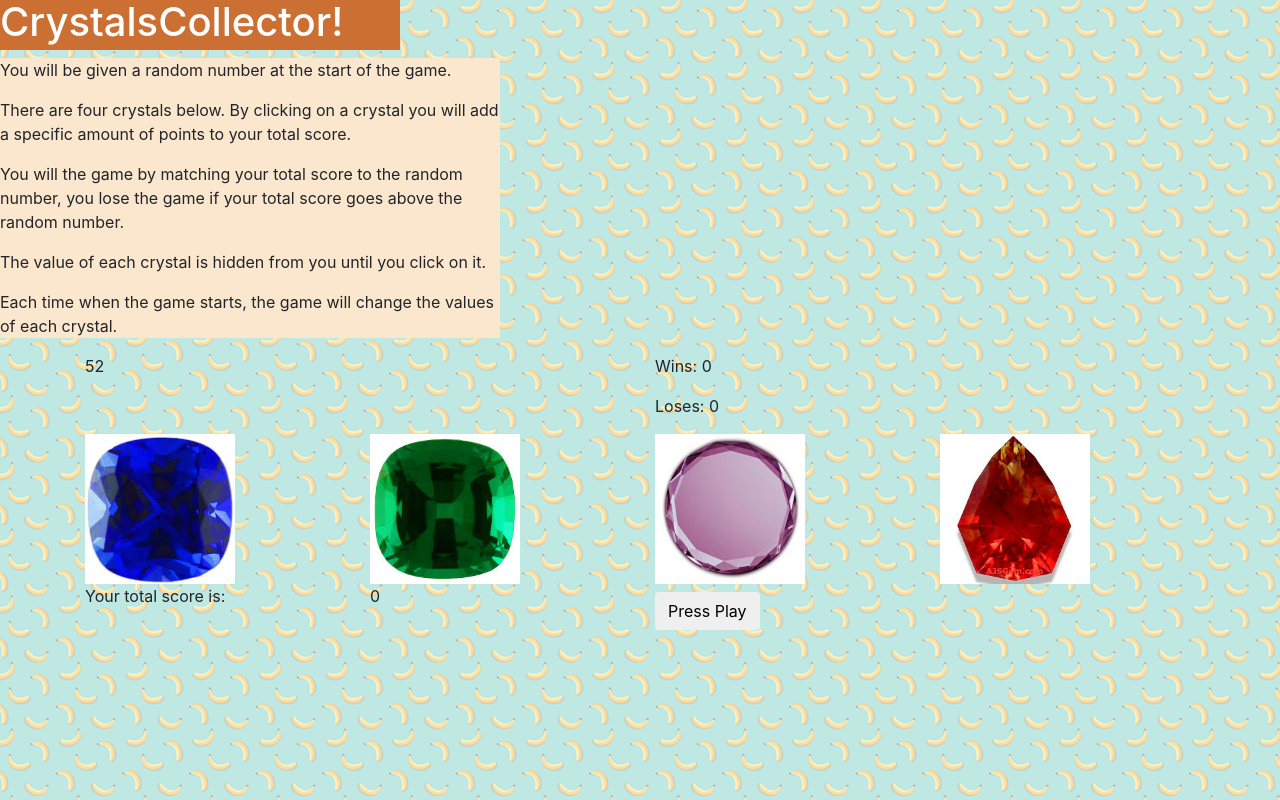
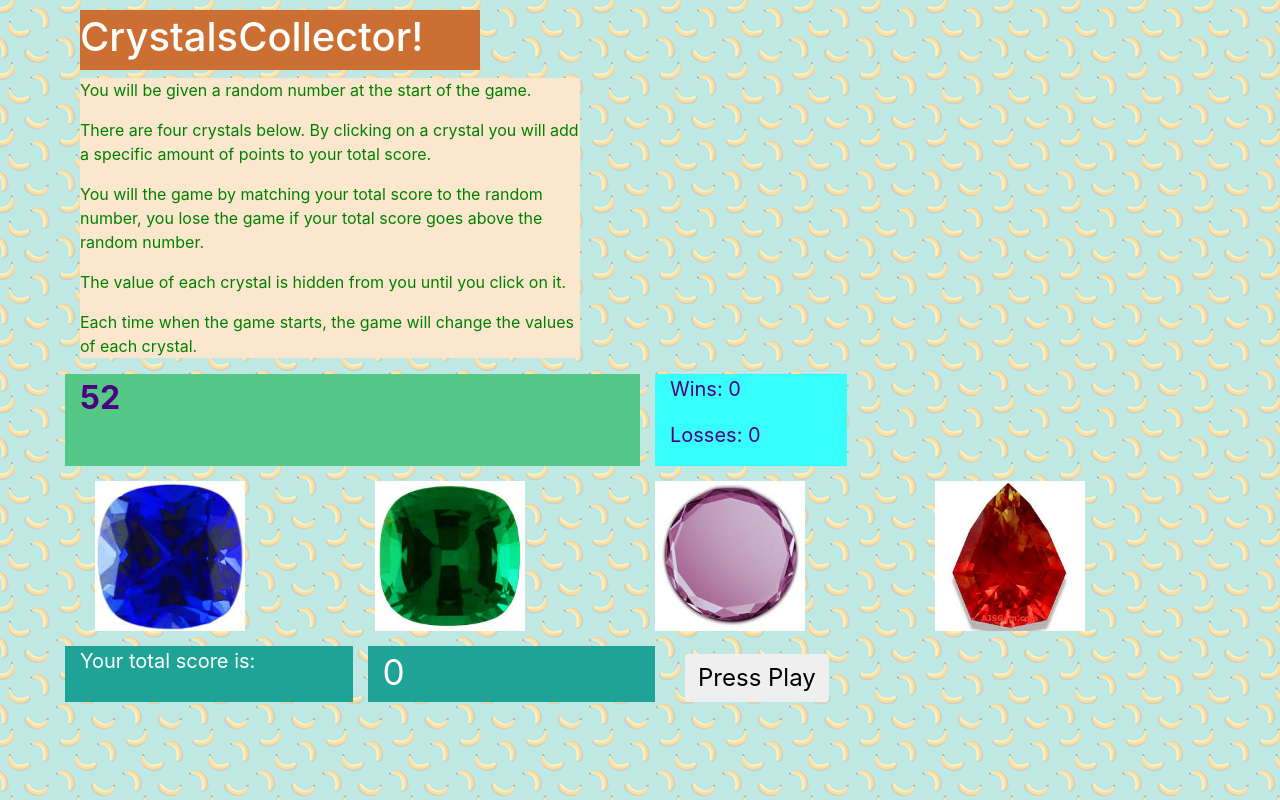
Before and after one commit to frootloops64/unit-4-game, a plain HTML site: page index.html in a window 1280 px wide. Drawn offline with nearby package versions, Linux system fonts and the light colour scheme.

Commit message:
added final css attributes

```diff
--- a/assets/css/style.css
+++ b/assets/css/style.css
@@ -1,12 +1,55 @@
+#container1 {
+    padding: 10px;
+}
+
 h1 {
     color: white;
     background-color: #CB7032;
     width: 400px;
-    height: 50px;
-    padding-bottom: 20px;
+    height: 60px;
+    padding-top: 5px;
 }
 
 .para {
     background-color: #FBE7CE;
     width: 500px;
+    color: green;
 }
+
+#targetNumber {
+    background-color: #54C887;
+    color: #4B0082;
+    font-size: 2em;
+    font-weight: bold;
+    margin-right: 15px;
+}
+
+#winsOrLosses {
+    background-color: #38FEFB;
+    font-size: 1.25em;
+    color: #4B0082;
+}
+
+.container {
+    padding-top: 15px;
+    padding-bottom: 15px;
+}
+
+#yourScore,
+#totalScore {
+    background-color: #1FA396;
+    margin-right: 15px;
+    color: white;
+}
+
+#totalScore {
+    font-size: 2.2em;
+}
+
+#yourScore {
+    font-size: 1.25em;
+}
+
+.btn {
+    font-size: 1.5em;
+}
--- a/index.html
+++ b/index.html
@@ -15,6 +15,7 @@
 
 <body background="assets/images/bananas.png">
 
+    <div id="container1" class="container">
         <h1>CrystalsCollector!</h1>
         <!-- colour: #CB7032 -->
         <div class="para">
@@ -29,19 +30,19 @@
             <p>The value of each crystal is hidden from you until you click on it.</p>
             <p>Each time when the game starts, the game will change the values of each crystal.</p>
         </div>
-    <div class="container">
+
         <div class="row">
             <div id="targetNumber" class="col-6">
                 <!-- colour: #54C887 -->
 
             </div>
-            <div class="col">
+            <div id="winsOrLosses" class="col-2">
                 <!-- colour: #38FEFB -->
                 <p>Wins: <span id="wins"></span></p>
-                <p>Loses: <span id="losses"></span></p>
+                <p>Losses: <span id="losses"></span></p>
             </div>
         </div>
-    </div>
+
 
         <div class="container">
             <div class="row">
@@ -50,12 +51,12 @@
                         width=150px>
                 </div>
                 <div class="col">
-                <img id="crystal2" class="crystalimage" src="assets/images/GreenGem.jpg" alt="Green Gem" height=150px
-                    width=150px>
+                    <img id="crystal2" class="crystalimage" src="assets/images/GreenGem.jpg" alt="Green Gem"
+                        height=150px width=150px>
                 </div>
                 <div class="col">
-                <img id="crystal3" class="crystalimage" src="assets/images/PurpleGem.jpg" alt="Purple Gem" height=150px
-                    width=150px>
+                    <img id="crystal3" class="crystalimage" src="assets/images/PurpleGem.jpg" alt="Purple Gem"
+                        height=150px width=150px>
                 </div>
                 <div class="col">
                     <img id="crystal4" class="crystalimage" src="assets/images/RedGem.jpg" alt="Red Gem" height=150px
@@ -64,9 +65,9 @@
             </div>
         </div>
 
-    <div class="container">
+        <div class="scores">
             <div class="row">
-            <div class="col-3">
+                <div id="yourScore" class="col-3">
                     <!-- colour: #1FA396 -->
                     Your total score is:
                 </div>
@@ -74,6 +75,8 @@
                 <div class="col-3">
                     <h3 id="winOrLose"></h3>
                     <button type="button" class="btn">Press Play</button>
+                </div>
+            </div>
         </div>
     </div>
 
```
Lines whose indentation alone changed are shown as unchanged.
